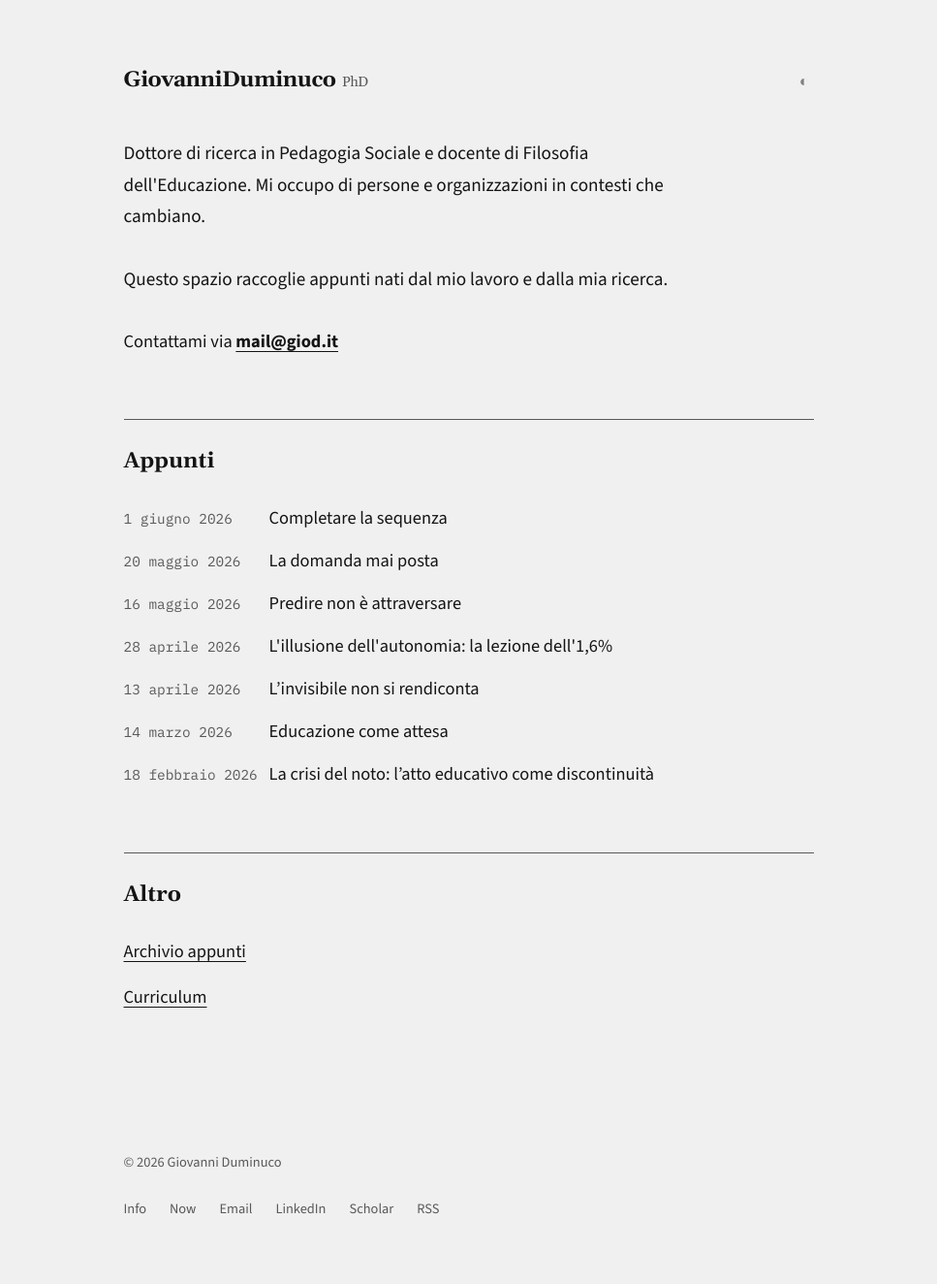
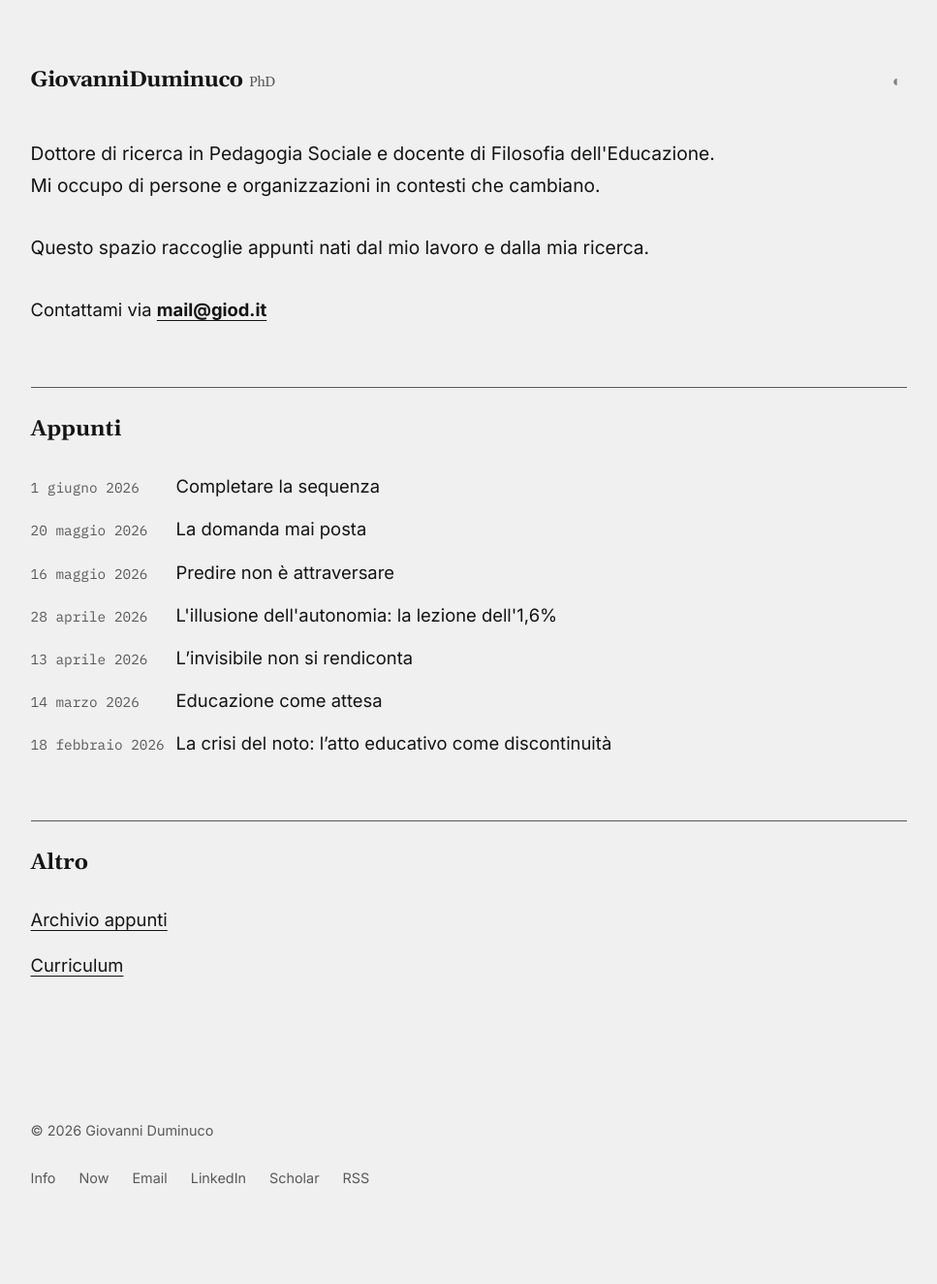
Before and after one commit to dumgio/dumgio.github.io, a Jekyll site: the page built from index.html, in a window 1280 px wide. Shown: the whole page at 97% size, without its empty margins (156-1123 px from the left). Built offline with Jekyll 4.4.1, drawn with Linux system fonts in a browser that asks for light colours; comment, search, counter and statistics services are not loaded; after the commit the page ends 1291 px from its top, so only the background shows below that.

Commit message:
Sostituisce Source Sans 3 con Inter come font del corpo del testo
Co-Authored-By: Claude Sonnet 4.6 <noreply@anthropic.com>

```diff
--- a/_layouts/default.html
+++ b/_layouts/default.html
@@ -9,7 +9,7 @@
 
     <link rel="preconnect" href="https://fonts.googleapis.com">
     <link rel="preconnect" href="https://fonts.gstatic.com" crossorigin>
-    <link href="https://fonts.googleapis.com/css2?family=Gelasio:ital,wght@0,400;0,700;1,400;1,700&family=Source+Sans+3:ital,wght@0,200..900;1,200..900&family=IBM+Plex+Mono&display=swap" rel="stylesheet">
+    <link href="https://fonts.googleapis.com/css2?family=Gelasio:ital,wght@0,400;0,700;1,400;1,700&family=Inter:wght@300..700&family=IBM+Plex+Mono&display=swap" rel="stylesheet">
 
     <link rel="stylesheet" href="{{ '/assets/css/style.css' | relative_url }}">
 
--- a/assets/css/style.css
+++ b/assets/css/style.css
@@ -5,7 +5,7 @@
   --primary: hsl(15deg, 65%, 45%); /* MODIFICATO: Rosso Terracotta per tema chiaro */
   --highlight-selection-background-color: hsl(0deg, 0%, 45%);
   --heading-font: 'Gelasio', serif;
-  --body-font: 'Source Sans 3', sans-serif;
+  --body-font: 'Inter', sans-serif;
   --measure: 78ch;
   --bg-color: hsl(0deg, 0%, 94%);
   --text-color: var(--dark);
```
